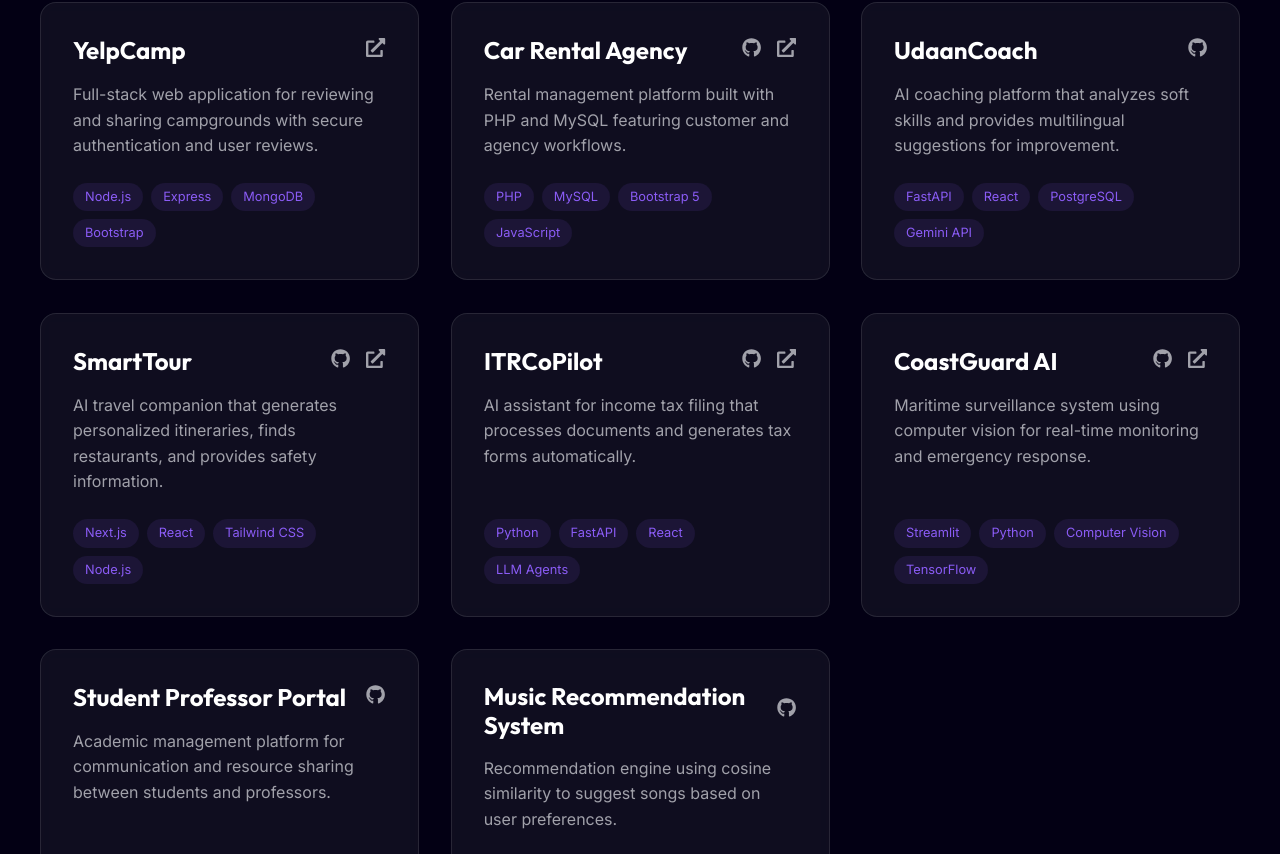
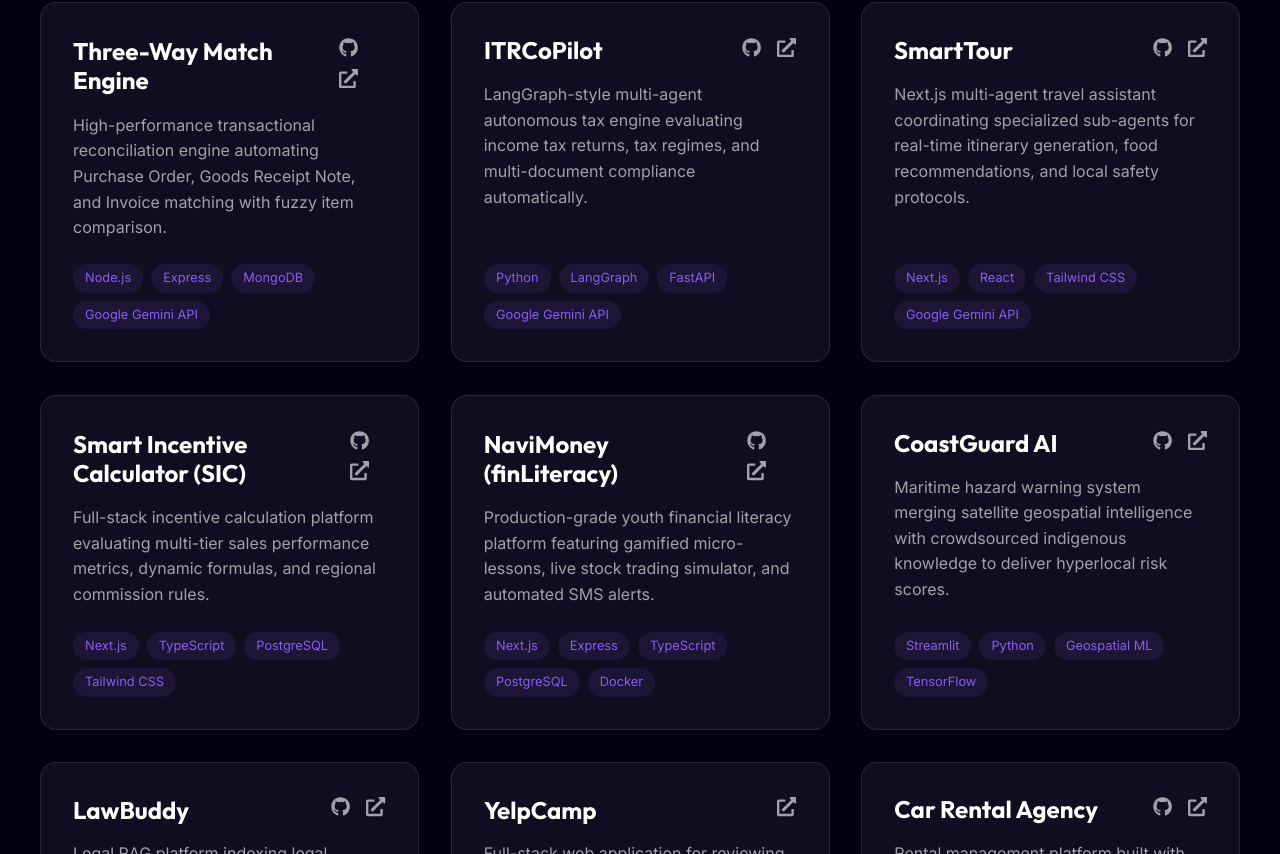
Before and after one commit to KrishnaKanhaiya1/PortfolioWebsite, a React (Vite) app: page / in a window 1280 px wide. Shown: the part 2726-3580 px from the top of the page. Built offline with nearby package versions, Linux system fonts and the light colour scheme.

Commit message:
refactor: elevate architecture, sanitize secrets, add live demo badges & CI pipeline

```diff
--- a/src/constants.js
+++ b/src/constants.js
@@ -2,7 +2,7 @@ import { FaGithub, FaExternalLinkAlt, FaLinkedin, FaEnvelope } from 'react-icons
 
 export const SOCIAL_LINKS = [
     { name: "GitHub", url: "https://github.com/KrishnaKanhaiya1", icon: FaGithub },
-    { name: "LinkedIn", url: "https://www.linkedin.com/in/krishna-kanhaiya/", icon: FaLinkedin },
+    { name: "LinkedIn", url: "https://www.linkedin.com/in/krishna-kanhaiya-124080295/", icon: FaLinkedin },
     { name: "Email", url: "mailto:kanhaiya1krishna@gmail.com", icon: FaEnvelope }
 ];
 
@@ -31,6 +31,76 @@ export const EXPERIENCES = [
 
 export const PROJECTS = [
     {
+        title: "Three-Way Match Engine",
+        desc: "High-performance transactional reconciliation engine automating Purchase Order, Goods Receipt Note, and Invoice matching with fuzzy item comparison.",
+        tech: ["Node.js", "Express", "MongoDB", "Google Gemini API"],
+        links: {
+            github: "https://github.com/KrishnaKanhaiya1/Three-Way-MatchEngine",
+            demo: "https://github.com/KrishnaKanhaiya1/Three-Way-MatchEngine#readme"
+        },
+        category: "Backend & Systems"
+    },
+    {
+        title: "ITRCoPilot",
+        desc: "LangGraph-style multi-agent autonomous tax engine evaluating income tax returns, tax regimes, and multi-document compliance automatically.",
+        tech: ["Python", "LangGraph", "FastAPI", "Google Gemini API"],
+        links: {
+            github: "https://github.com/KrishnaKanhaiya1/ITRCoPilot",
+            demo: "https://itr-co-pilot.vercel.app/"
+        },
+        category: "AI/ML"
+    },
+    {
+        title: "SmartTour",
+        desc: "Next.js multi-agent travel assistant coordinating specialized sub-agents for real-time itinerary generation, food recommendations, and local safety protocols.",
+        tech: ["Next.js", "React", "Tailwind CSS", "Google Gemini API"],
+        links: {
+            github: "https://github.com/KrishnaKanhaiya1/smartTour",
+            demo: "https://smarttour-test.vercel.app/"
+        },
+        category: "AI/ML"
+    },
+    {
+        title: "Smart Incentive Calculator (SIC)",
+        desc: "Full-stack incentive calculation platform evaluating multi-tier sales performance metrics, dynamic formulas, and regional commission rules.",
+        tech: ["Next.js", "TypeScript", "PostgreSQL", "Tailwind CSS"],
+        links: {
+            github: "https://github.com/KrishnaKanhaiya1/Smart-Incentive-Calculator",
+            demo: "https://smart-incentive-calculator-gamma.vercel.app/"
+        },
+        category: "Web Development"
+    },
+    {
+        title: "NaviMoney (finLiteracy)",
+        desc: "Production-grade youth financial literacy platform featuring gamified micro-lessons, live stock trading simulator, and automated SMS alerts.",
+        tech: ["Next.js", "Express", "TypeScript", "PostgreSQL", "Docker"],
+        links: {
+            github: "https://github.com/KrishnaKanhaiya1/finLiteracy",
+            demo: "https://github.com/KrishnaKanhaiya1/finLiteracy#readme"
+        },
+        category: "Web Development"
+    },
+    {
+        title: "CoastGuard AI",
+        desc: "Maritime hazard warning system merging satellite geospatial intelligence with crowdsourced indigenous knowledge to deliver hyperlocal risk scores.",
+        tech: ["Streamlit", "Python", "Geospatial ML", "TensorFlow"],
+        links: {
+            github: "https://github.com/KrishnaKanhaiya1/CoastGuardAI",
+            demo: "https://coastguard-by-krishna-kanhaiya.streamlit.app/"
+        },
+        category: "AI/ML"
+    },
+    {
+        title: "LawBuddy",
+        desc: "Legal RAG platform indexing legal contracts, NDAs, and case memos for natural language vector retrieval and Gemini API constrained QA.",
+        tech: ["Python", "Gemini API", "ChromaDB", "SentenceTransformers"],
+        links: {
+            github: "https://github.com/KrishnaKanhaiya1/LawBuddy",
+            demo: "https://github.com/KrishnaKanhaiya1/LawBuddy#readme"
+        },
+        category: "AI/ML"
+    },
+    {
         title: "YelpCamp",
         desc: "Full-stack web application for reviewing and sharing campgrounds with secure authentication and user reviews.",
         tech: ["Node.js", "Express", "MongoDB", "Bootstrap"],
@@ -46,53 +116,5 @@ export const PROJECTS = [
             demo: "https://krishnakanhaiya.fwh.is/"
         },
         category: "Web Development"
-    },
-    {
-        title: "UdaanCoach",
-        desc: "AI coaching platform that analyzes soft skills and provides multilingual suggestions for improvement.",
-        tech: ["FastAPI", "React", "PostgreSQL", "Gemini API"],
-        links: { github: "https://github.com/KrishnaKanhaiya1/wat-analyzer" },
-        category: "AI/ML"
-    },
-    {
-        title: "SmartTour",
-        desc: "AI travel companion that generates personalized itineraries, finds restaurants, and provides safety information.",
-        tech: ["Next.js", "React", "Tailwind CSS", "Node.js"],
-        links: {
-            github: "https://github.com/KrishnaKanhaiya1/smartTour",
-            demo: "https://smarttour-test.vercel.app/"
-        },
-        category: "AI/ML"
-    },
-    {
-        title: "ITRCoPilot",
-        desc: "AI assistant for income tax filing that processes documents and generates tax forms automatically.",
-        tech: ["Python", "FastAPI", "React", "LLM Agents"],
-        links: {
-            github: "https://github.com/KrishnaKanhaiya1/ITRCoPilot",
-            demo: "https://itr-co-pilot.vercel.app/"
-        },
-        category: "AI/ML"
-    },
-    {
-        title: "CoastGuard AI",
-        desc: "Maritime surveillance system using computer vision for real-time monitoring and emergency response.",
-        tech: ["Streamlit", "Python", "Computer Vision", "TensorFlow"],
-        links: { github: "https://github.com/KrishnaKanhaiya1/CoastGuardAI", demo: "https://coastguard-by-krishna-kanhaiya.streamlit.app/" },
-        category: "AI/ML"
-    },
-    {
-        title: "Student Professor Portal",
-        desc: "Academic management platform for communication and resource sharing between students and professors.",
-        tech: ["PHP", "MySQL", "HTML/CSS", "JavaScript"],
-        links: { github: "https://github.com/krishnakanhaiya/PHP-Profrssor-and-Student-Portal-" },
-        category: "Web Development"
-    },
-    {
-        title: "Music Recommendation System",
-        desc: "Recommendation engine using cosine similarity to suggest songs based on user preferences.",
-        tech: ["Python", "Pandas", "Scikit-learn", "Jupyter"],
-        links: { github: "https://github.com/KrishnaKanhaiya1/musicRecommendationSystem" },
-        category: "Data Science"
     }
 ];
```
